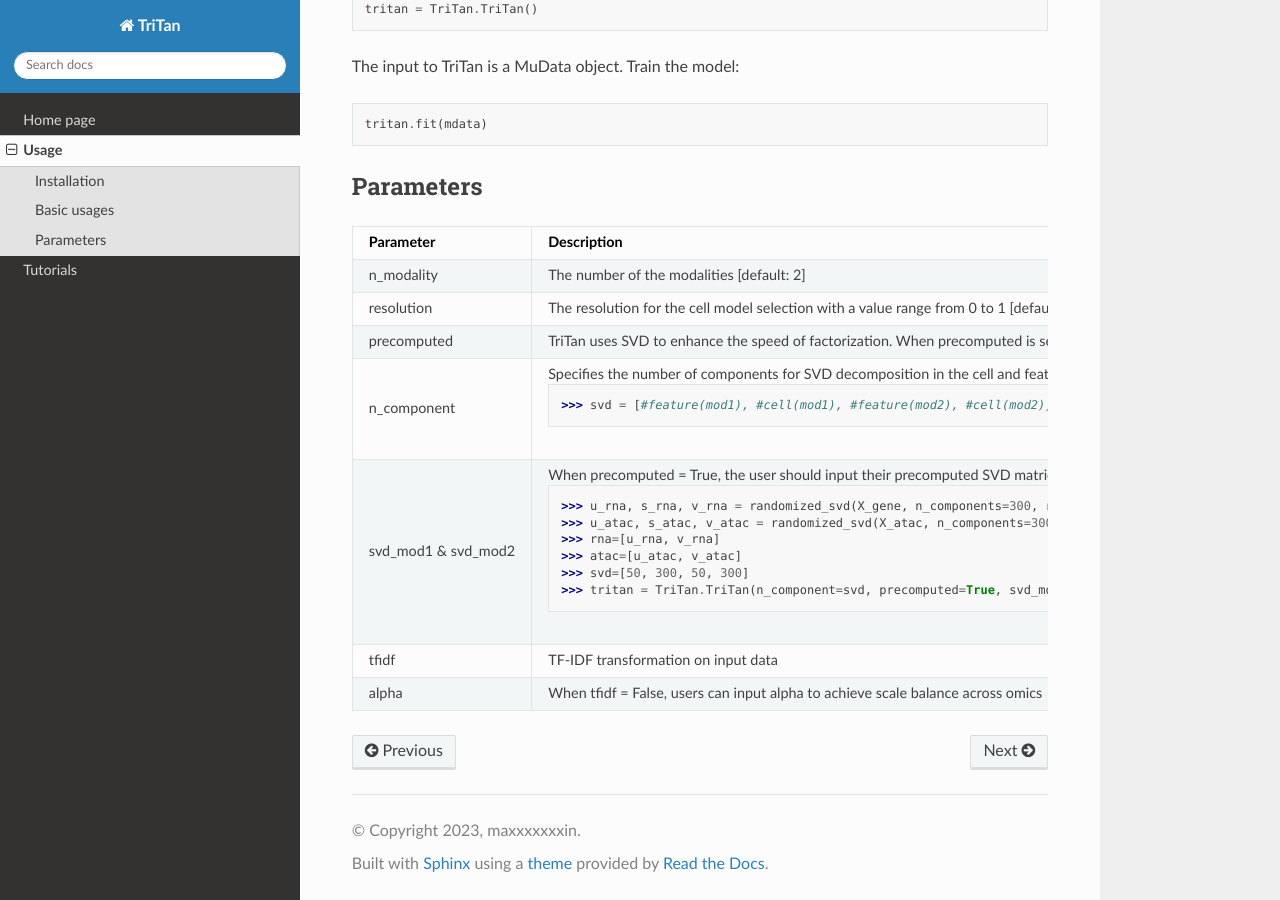
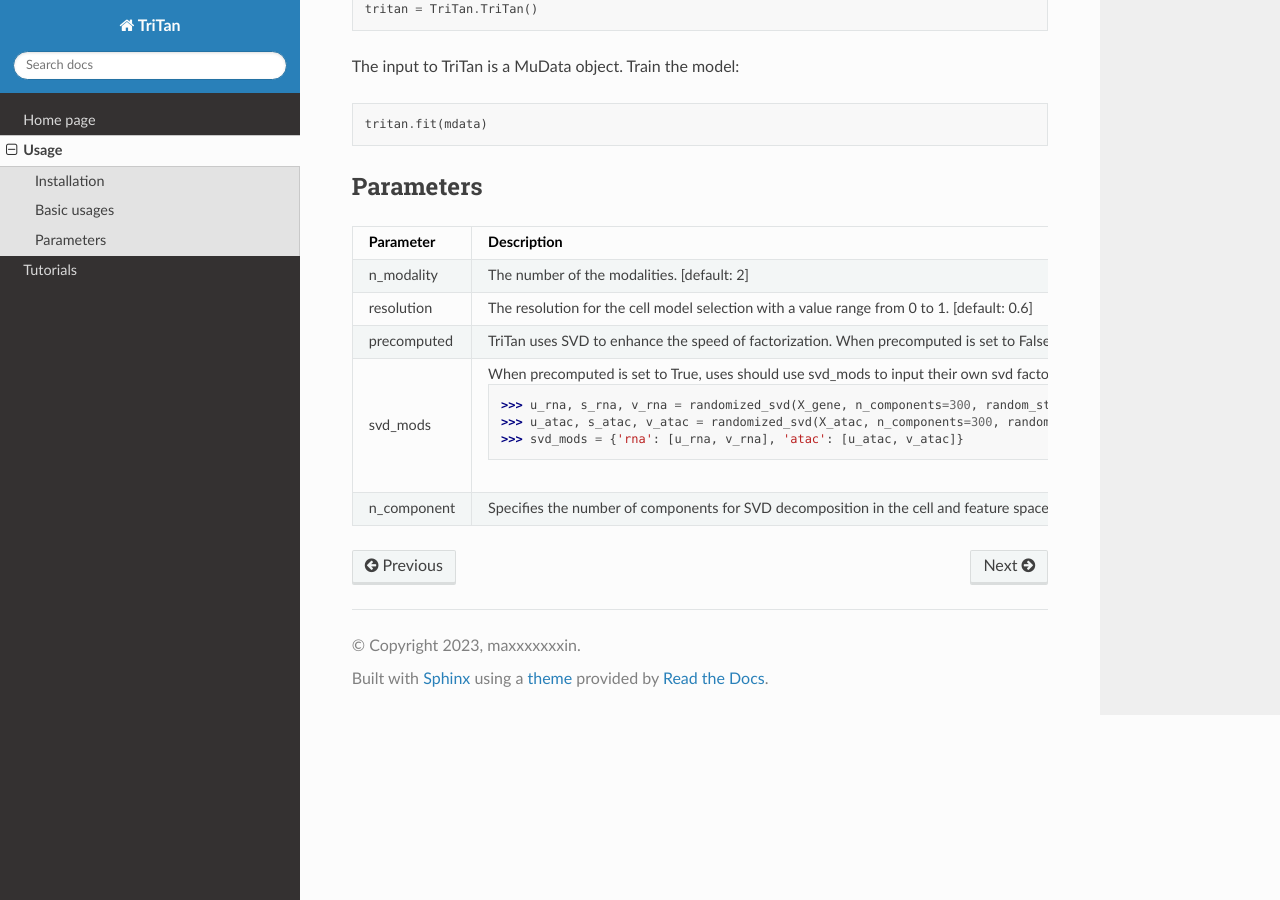
Before and after one commit to maxxxxxxxin/rtd-tutorial, a Sphinx documentation site: the page built from docs/source/usage.rst, in a window 1280 px wide and 900 px high, scrolled down 561 px. Built offline with Sphinx 7.4.7 and the Read the Docs theme 2.0.0, drawn with Linux system fonts in a browser that asks for light colours; pages that are not in the unit, such as notebooks, are missing from menus.

Commit message:
Update usage.rst

```diff
--- a/docs/source/usage.rst
+++ b/docs/source/usage.rst
@@ -43,25 +43,16 @@
    * - Parameter
      - Description
    * - n_modality
-     - The number of the modalities [default: 2]
+     - The number of the modalities. [default: 2]
    * - resolution
-     - The resolution for the cell model selection with a value range from 0 to 1 [default: 0.6]
+     - The resolution for the cell model selection with a value range from 0 to 1. [default: 0.6]
    * - precomputed
-     - TriTan uses SVD to enhance the speed of factorization. When precomputed is set to False, TriTan will run the SVD factorization within the model. When precomputed is set to True, users can provide their own SVD factorization based on prior knowledge. [default: False]
-   * - n_component
-     - Specifies the number of components for SVD decomposition in the cell and feature spaces when precomputed is set to False. The number of components can be adjusted based on the dataset and corresponding singular value scree plots. The parameter allows for user-defined SVD decomposition for each modality.
-       ::
-           >>> svd = [#feature(mod1), #cell(mod1), #feature(mod2), #cell(mod2)]
-   * - svd_mod1 & svd_mod2
-     - When precomputed = True, the user should input their precomputed SVD matrices, for example:
+     - TriTan uses SVD to enhance the speed of factorization. When precomputed is set to False, TriTan will run the SVD factorization within the model. When precomputed is set to True, users can provide their own SVD factorization to save the time. [default: False]
+   * - svd_mods
+     - When precomputed is set to True, uses should use svd_mods to input their own svd factorization as the format of dictionary:
        ::
            >>> u_rna, s_rna, v_rna = randomized_svd(X_gene, n_components=300, random_state=0)
            >>> u_atac, s_atac, v_atac = randomized_svd(X_atac, n_components=300, random_state=0)
-           >>> rna=[u_rna, v_rna]
-           >>> atac=[u_atac, v_atac]
-           >>> svd=[50, 300, 50, 300]
-           >>> tritan = TriTan.TriTan(n_component=svd, precomputed=True, svd_mod1=rna, svd_mod2=atac)
-   * - tfidf
-     - TF-IDF transformation on input data
-   * - alpha
-     - When tfidf = False, users can input alpha to achieve scale balance across omics
+           >>> svd_mods = {'rna': [u_rna, v_rna], 'atac': [u_atac, v_atac]}
+   * - n_component
+     - Specifies the number of components for SVD decomposition in the cell and feature spaces for each modality. The number of components can be adjusted based on the dataset and corresponding singular value scree plots. The parameter allows for user-defined SVD decomposition for each modality. [default: {'rna': [20,50], 'atac': [20,50]}]
```
